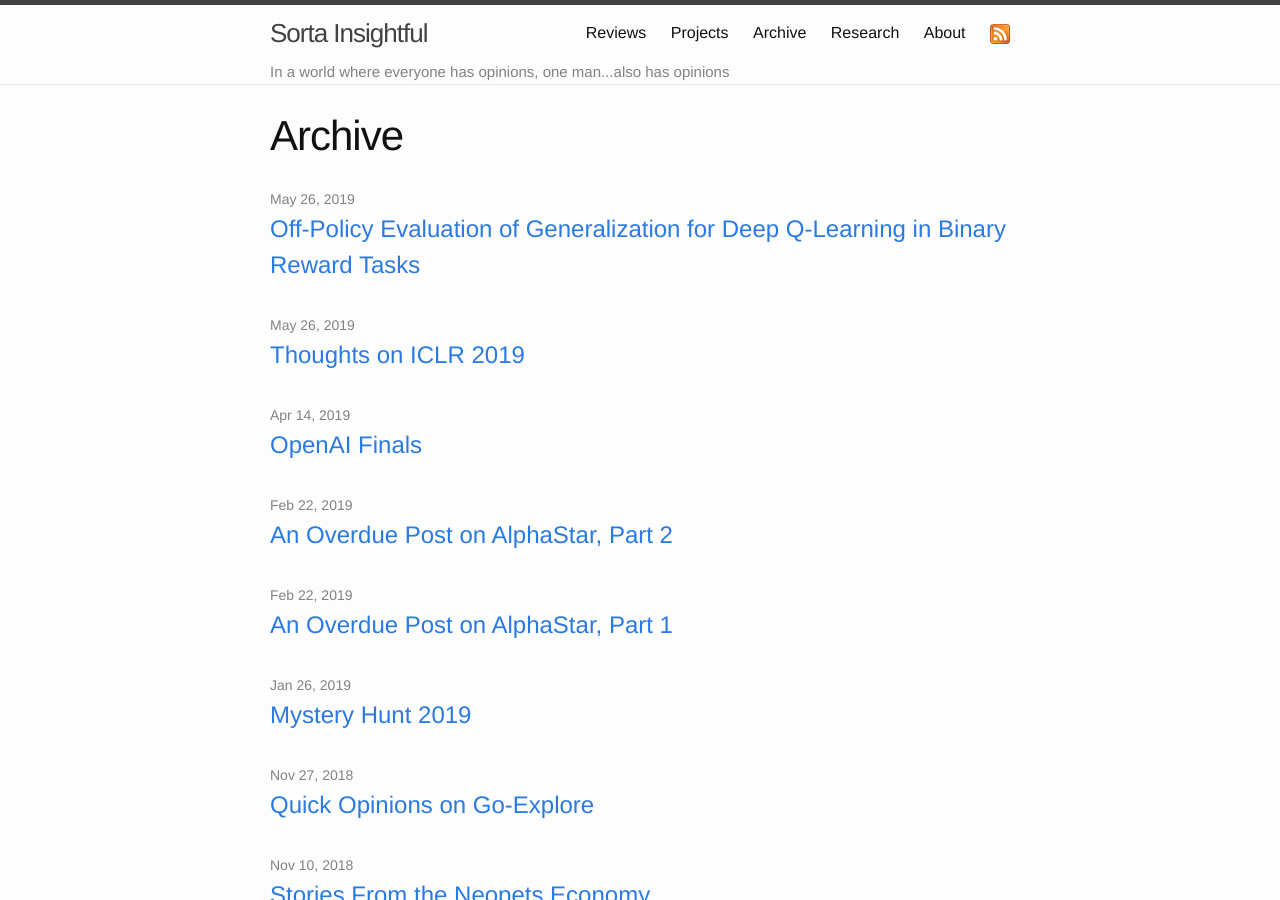
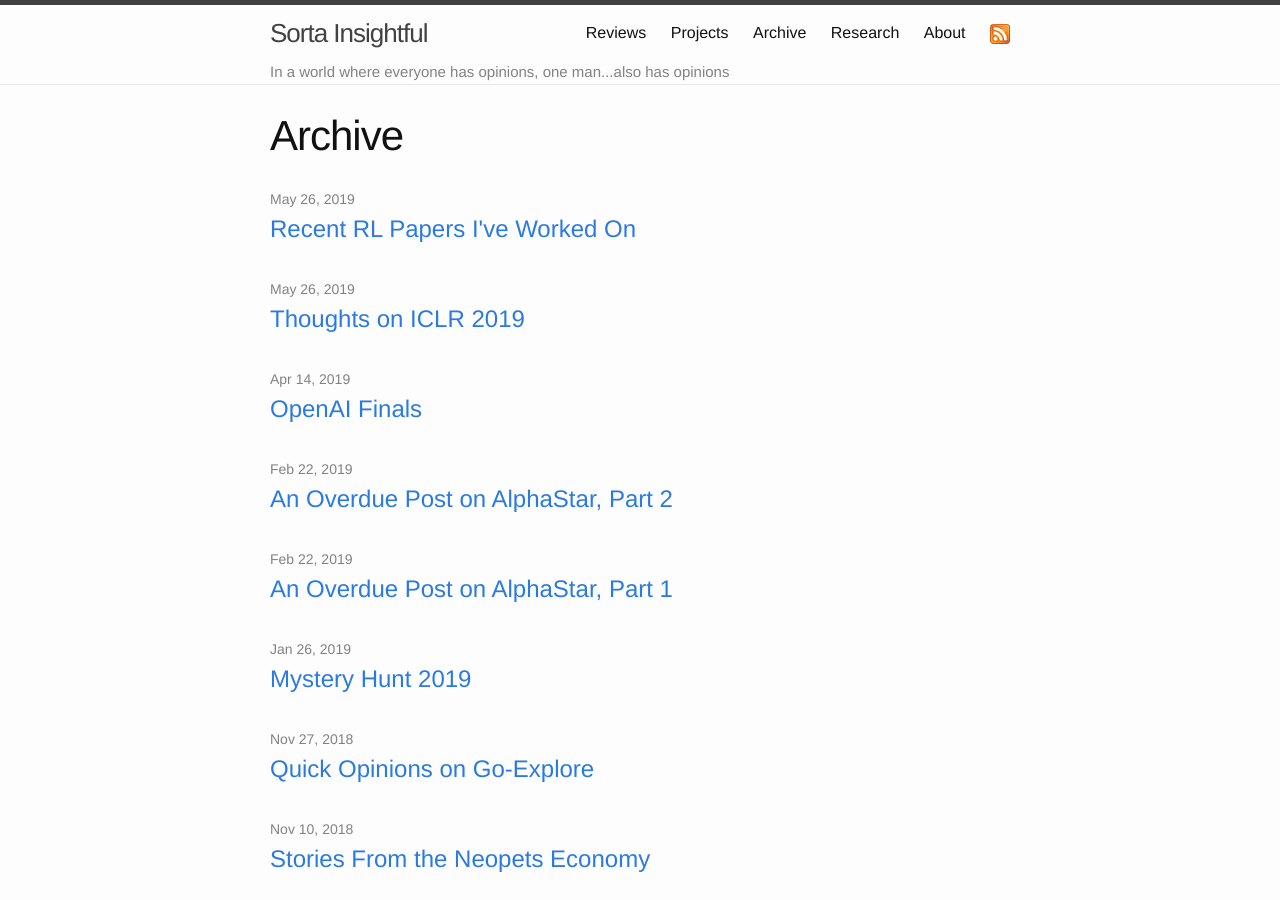
Before and after one commit to alexirpan/alexirpan.github.io, a Jekyll site: the page built from archive.html, in a window 1280 px wide and 900 px high. Built offline with Jekyll 4.4.1, drawn with Linux system fonts in a browser that asks for light colours; nearby versions of some CDN libraries; some of the changed lines change nothing that is shown.

Commit message:
Shorter post for now, turn the other one into a longer post.

```diff
--- a/_posts/2019-05-29-ope-binary-reward.markdown
+++ b/_posts/2019-05-29-ope-binary-reward.markdown
@@ -1,25 +1,34 @@
 ---
 layout: post
-title:  "Off-Policy Evaluation of Generalization for Deep Q-Learning in Binary Reward Tasks"
+title:  "Recent RL Papers I've Worked On"
 date:   2019-05-26 22:30:00 -0700
 ---
 
-A paper I've been working on for a while went on arXiv recently. I'm pretty
-happy about where it landed.
+I'm a coauthor on two RL papers that went on arXiv recently.
 
-First, the paper link:
+The first is [The Principle of Unchanged Optimality in RL Generalization](https://arxiv.org/abs/1906.00336),
+which I co-wrote with Xingyou Song. This evolved out of discussions we had
+about generalization for RL, where at some point I realized we were discussing
+ideas that were both clearly correct and not written down anywhere. It's a very
+short paper, but if you must have a summary, it's about a property an RL
+generalization task should satisfy, and ways model-based RL can improve sample
+efficiency at the cost of generalization.
 
-Off-Policy Evaluation of Generalization for Deep Q-Learning in Binary Reward Tasks (LINK)
+The second is [Off-Policy Evaluation via Off-Policy Classification](LINK). This
+is a much longer paper written with many more authors over many more months.
+It's about off-policy evaluation, the problem of evaluating an RL policy
+without directly running that policy in the final environment. This is a problem
+I was less familiar with before starting this paper, but I now believe it to
+be both really important and really understudied. Our aim was to evaluate policies
+using just a Q-function, without importance sampling or model learning. With
+some assumptions about the MDP, we can use classification techniques to
+evaluate policies, and we show this scales up to image-based tasks, including
+some real-world grasping models from other work.
 
-Alex Irpan, Kanishka Rao, Konstantinos Bousmalis, Chris Harris, Julian Ibarz, Sergey Levine
+I'm working on a more detailed post about off-policy evaluation, to explain
+why it feels like a very important problem in RL, but it needs more polish.
+For now, let me know if you read either paper.
 
-This paper is primarily an off-policy evaluation paper. I was less familiar
-with this problem before working on this paper, but I now believe it's a problem
-that's both really important and really understudied.
-
-This post is **not** trying to summarize the entire paper. Instead, it aims to
-motivate why off-policy evaluation is an important problem, and provide a
-high-level overview of our approach and results.
 
 
 Why Off-Policy Evaluation?
```
